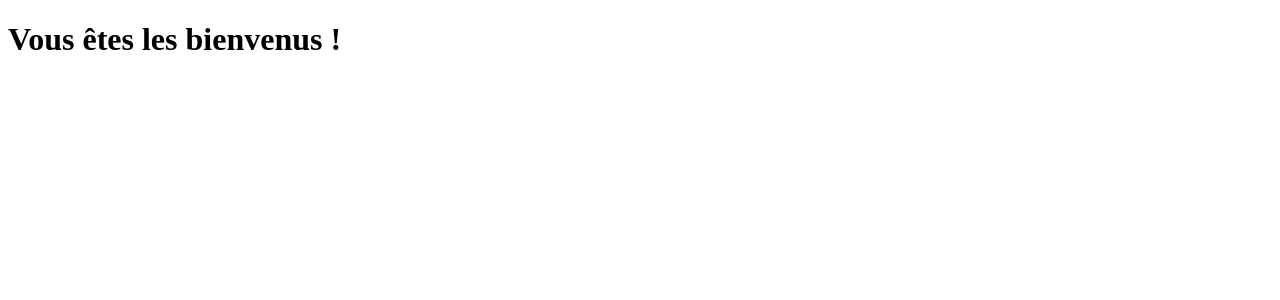
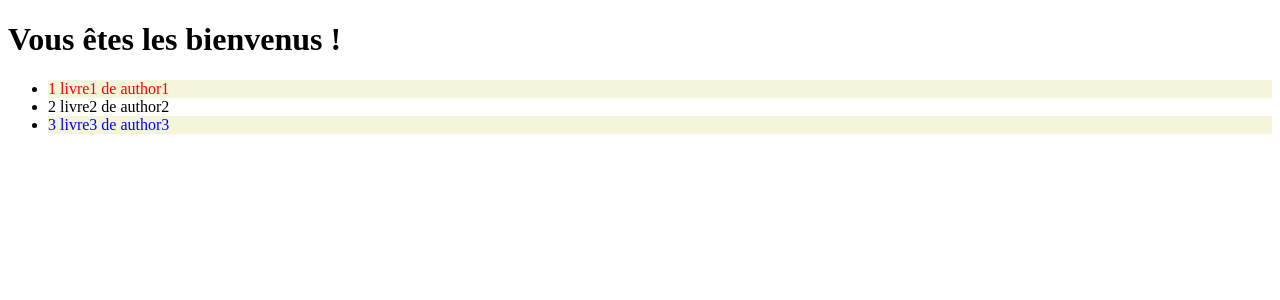
Before and after one commit to fwehrling/hello-world, an Angular app: page / in a window 1280 px wide. Shown: the top 300 px of the page. Built offline with nearby package versions, Linux system fonts and the light colour scheme.

Commit message:
creation service data et interface book

```diff
--- a/src/app/books/books.component.html
+++ b/src/app/books/books.component.html
@@ -22,12 +22,13 @@
 
 <ng-template #empty> <h3>ngIf a la valeur false</h3> </ng-template> -->
 
-<!-- <ul>
+<ul>
   <li *ngFor="let book of books; let i = index; let e = even; let f = first; let l = last">
     <div [ngClass]="{ gris: e, rouge: f, bleu: l }">{{ i + 1 }} {{ book.name }} de {{ book.author }}</div>
   </li>
 </ul>
 
+<!--
 <div [ngSwitch]="books.length">
   <p *ngSwitchCase="0">pas de valeur</p>
   <p *ngSwitchCase="1">1 valeur</p>
--- a/src/app/books/books.component.ts
+++ b/src/app/books/books.component.ts
@@ -1,4 +1,5 @@
 import { Component, OnInit } from "@angular/core";
+import { DataService } from "../services/data.service";
 class User {
   username: string;
   password: string;
@@ -17,7 +18,7 @@ export class BooksComponent implements OnInit {
 
   books: object[];
   user = new User();
-  constructor() {}
+  constructor(private dataService: DataService) {}
 
   register() {
     console.log(this.user);
@@ -28,21 +29,7 @@ export class BooksComponent implements OnInit {
     this.isHidden = false;
     this.color = "red";
     this.background = "yellow";
-
-    this.books = [
-      {
-        name: "livre1",
-        author: "author1"
-      },
-      {
-        name: "livre2",
-        author: "author2"
-      },
-      {
-        name: "livre3",
-        author: "author3"
-      }
-    ];
+    this.books = this.dataService.getData();
   }
 
   getAlert(msg: string, event: any): void {
--- /dev/null
+++ b/src/app/interfaces/book.ts
@@ -0,0 +1,4 @@
+export interface Book {
+  name: string;
+  author: string;
+}
--- /dev/null
+++ b/src/app/services/data.service.ts
@@ -0,0 +1,28 @@
+import { Injectable } from "@angular/core";
+import { Book } from "../interfaces/book";
+
+@Injectable({
+  providedIn: "root"
+})
+export class DataService {
+  books: Book[] = [
+    {
+      name: "livre1",
+      author: "author1"
+    },
+    {
+      name: "livre2",
+      author: "author2"
+    },
+    {
+      name: "livre3",
+      author: "author3"
+    }
+  ];
+
+  constructor() {}
+
+  getData(): Book[] {
+    return this.books;
+  }
+}
```
